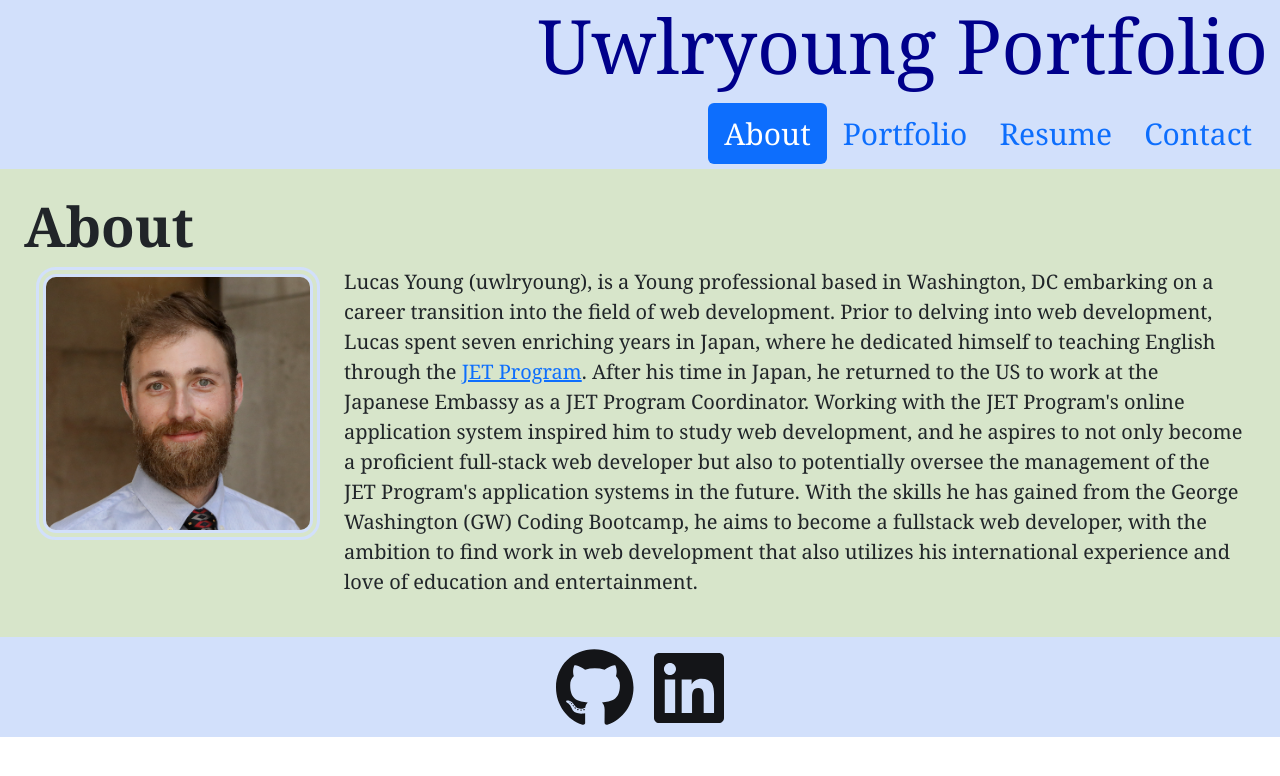
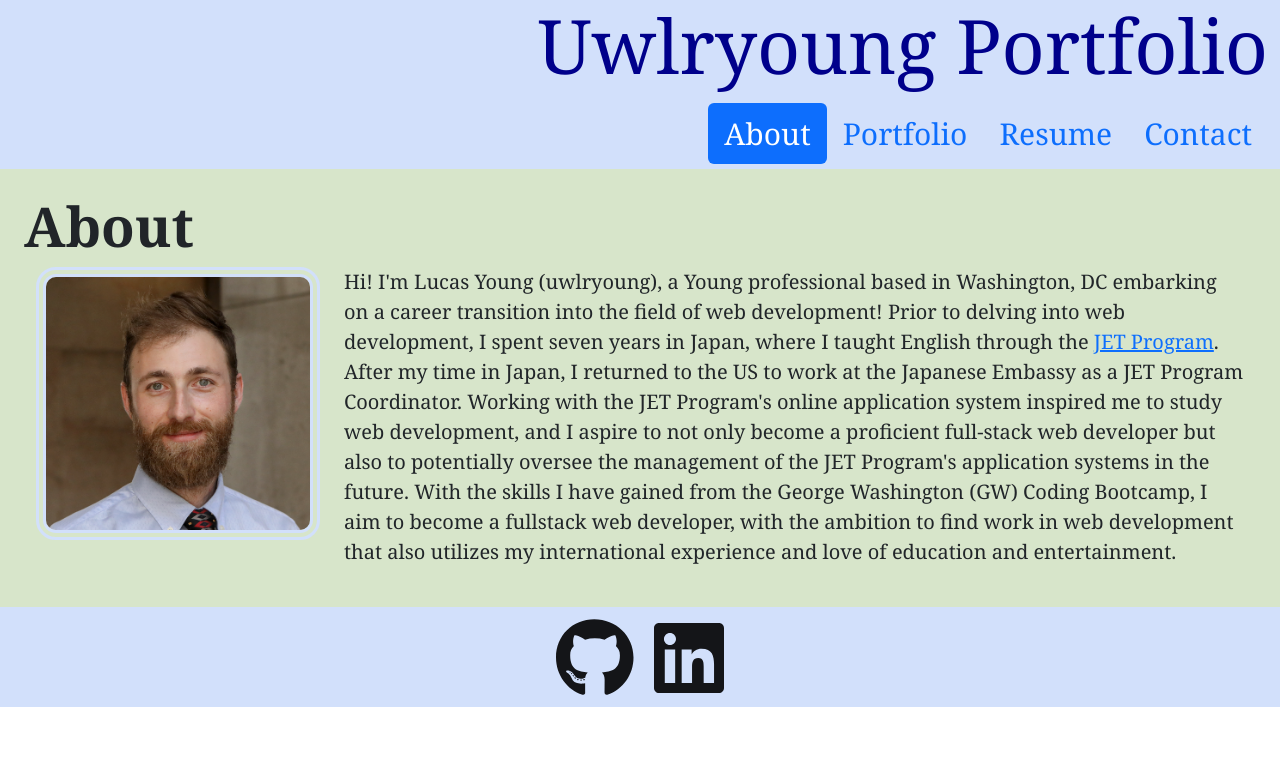
Before and after one commit to uwlryoung/lucas-young-portfolio, a React (Create React App) app: page / in a window 1280 px wide. Shown: the top 776 px of the page. Built offline with nearby package versions, Linux system fonts and the light colour scheme.

Commit message:
Updated the about me page

```diff
--- a/src/components/pages/About.js
+++ b/src/components/pages/About.js
@@ -11,7 +11,7 @@ export default function About() {
             <img id="headshot" src={headshot} alt="headshot"></img>
           </div>
           <p className="col">
-            Lucas Young (uwlryoung), is a Young professional based in Washington, DC embarking on a career transition into the field of web development. Prior to delving into web development, Lucas spent seven enriching years in Japan, where he dedicated himself to teaching English through the <a href="https://jetprogramusa.org/" rel="noreferrer" target="_blank">JET Program</a>. After his time in Japan, he returned to the US to work at the Japanese Embassy as a JET Program Coordinator. Working with the JET Program's online application system inspired him to study web development, and he aspires to not only become a proficient full-stack web developer but also to potentially oversee the management of the JET Program's application systems in the future. With the skills he has gained from the George Washington (GW) Coding Bootcamp, he aims to become a fullstack web developer, with the ambition to find work in web development that also utilizes his international experience and love of education and entertainment.
+            Hi! I'm Lucas Young (uwlryoung), a Young professional based in Washington, DC embarking on a career transition into the field of web development! Prior to delving into web development, I spent seven years in Japan, where I taught English through the <a href="https://jetprogramusa.org/" rel="noreferrer" target="_blank">JET Program</a>. After my time in Japan, I returned to the US to work at the Japanese Embassy as a JET Program Coordinator. Working with the JET Program's online application system inspired me to study web development, and I aspire to not only become a proficient full-stack web developer but also to potentially oversee the management of the JET Program's application systems in the future. With the skills I have gained from the George Washington (GW) Coding Bootcamp, I aim to become a fullstack web developer, with the ambition to find work in web development that also utilizes my international experience and love of education and entertainment.
           </p>
         </div>
       </div>
```
